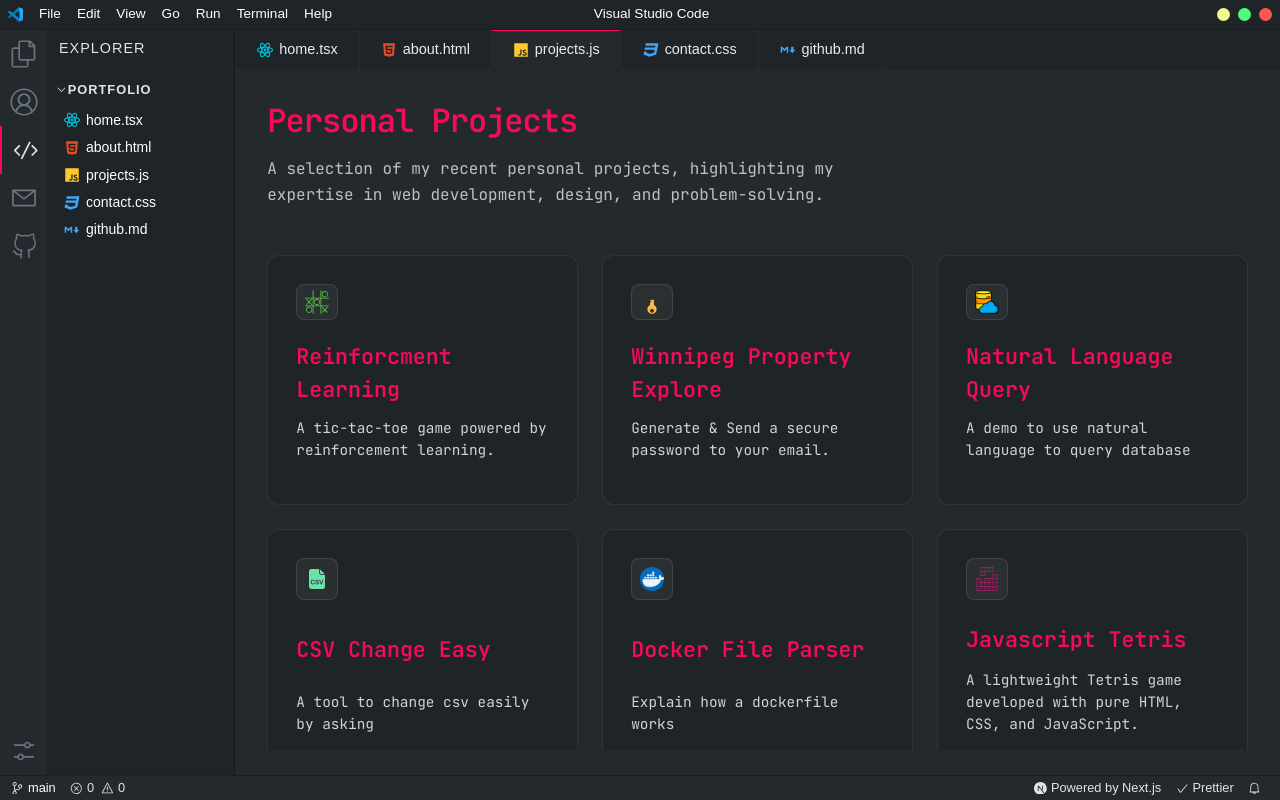
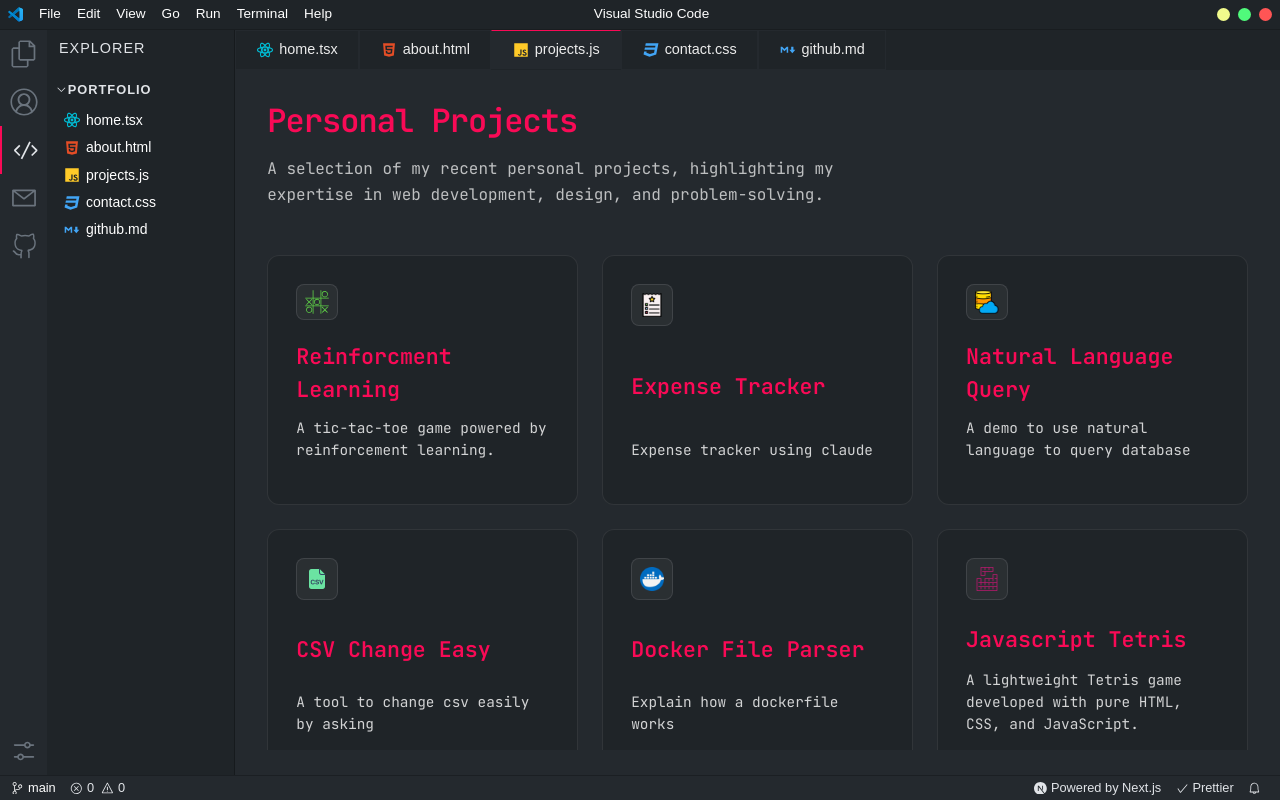
Before and after one commit to alancj731/vscode-portfolio, a Next.js app: page /projects in a window 1280 px wide. Built offline with nearby package versions, Linux system fonts and the light colour scheme.

Commit message:
fix app's link

```diff
--- a/data/projects.ts
+++ b/data/projects.ts
@@ -12,16 +12,16 @@
     description:
       'A tic-tac-toe game powered by reinforcement learning.',
     logo: '/logos/ttt.svg',
-    link: 'https://rltictactoe.vercel.app/',
+    link: 'http://rl-tik-tok-toe-8uzyu5-dbe537-74-208-199-250.sslip.io/',
     slug: 'tictactoe',
   },
   {
-    title: 'Winnipeg Property Explore',
+    title: 'Expense Tracker',
     description:
-    'Generate & Send a secure password to your email.',
-    logo: '/logos/password.svg',
-    link: 'https://opendata2026.netlify.app',
-    slug: 'property-explore',
+    'Expense tracker using claude',
+    logo: '/logos/receipt.png',
+    link: 'http://74.208.199.250:3456/',
+    slug: 'expense-tracker',
   },
   {
     title: 'Natural Language Query',
```
Also changed, not shown: public/logos/receipt.png (added).
